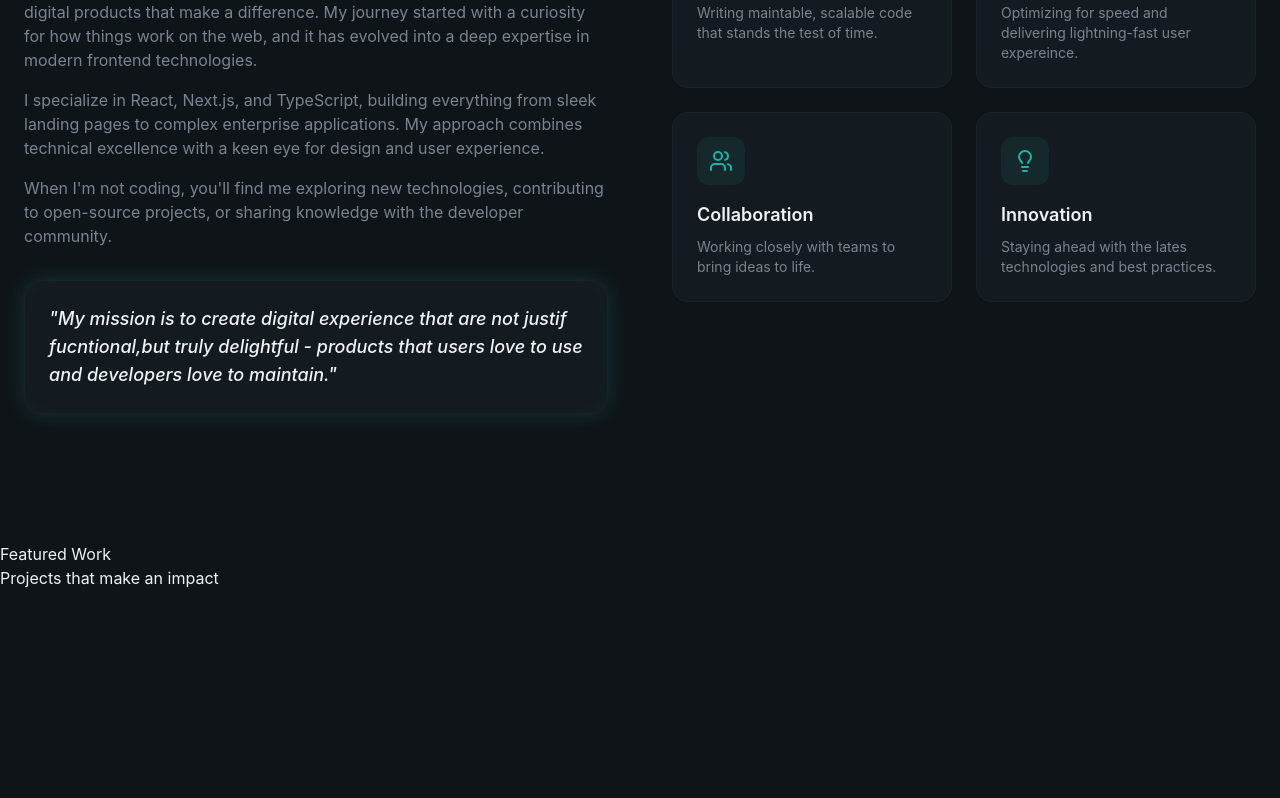
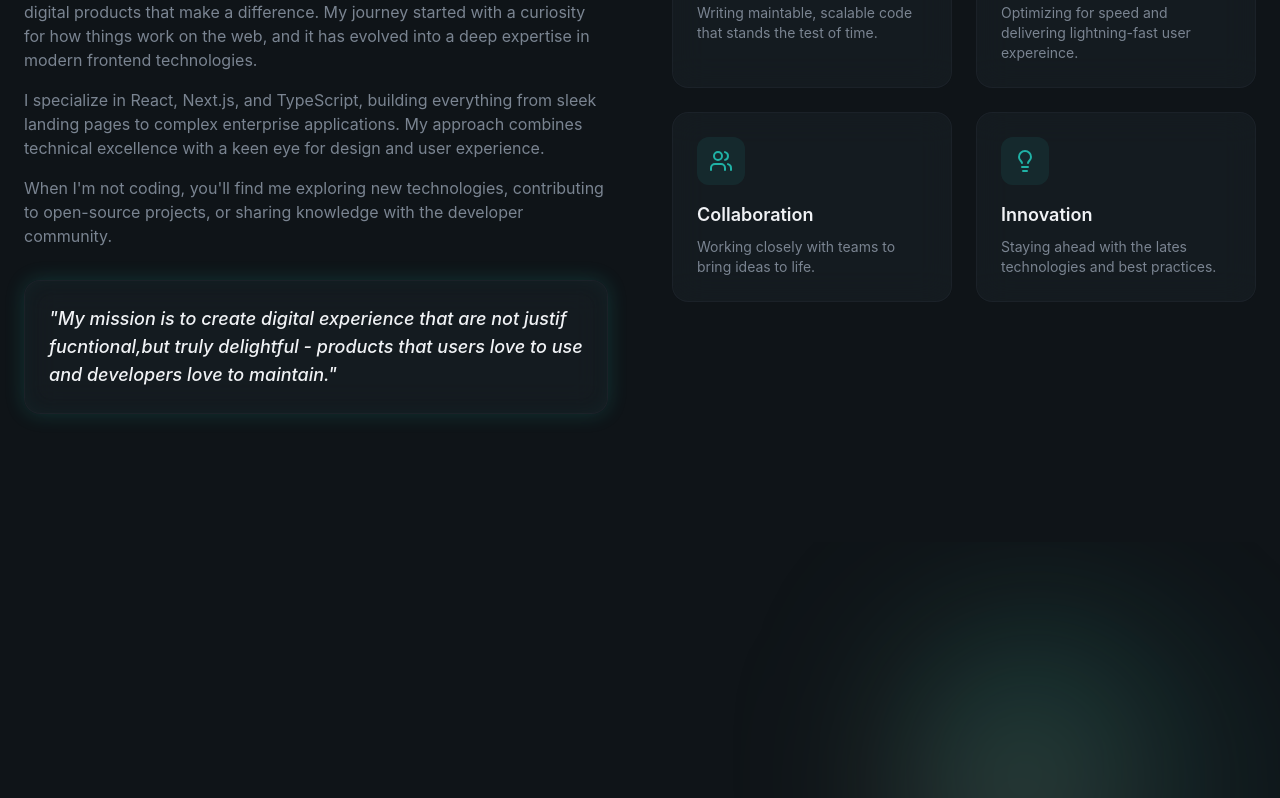
Before and after one commit to Ridzzz0Alam/dev_personal_project, a React (Vite) app: page / in a window 1280 px wide. Shown: the part 1468-2266 px from the top of the page. Before the commit the page ends 2058 px from the top, so only its background shows below. Built offline with nearby package versions, Linux system fonts and the light colour scheme.

Commit message:
added projects

```diff
--- a/src/sections/Projects.jsx
+++ b/src/sections/Projects.jsx
@@ -1,20 +1,20 @@
 export const Projects = () =>{
     return (
-        <section>
+        <section id="projects" className="py-32 relative overflow-hidden">
             {/* Bg Glows */}
-            <div>
-                <div>
-                    <div>
+            <div className="absolute top-1/4 right-0 w-96 h-96 bg-primary/5 rounded-full blur-3xl">
+                <div className="absolute bottom-1/4 left-0 w-64 h-64 bg-highlight/5 rounded-full blur-3xl">
+                    <div className="container mx-auto px-6 relative z-10">
                         {/* Section Header */}
-                        <div>
-                            <span>
+                        <div className="text-center mx-auto max-w-3xl mb-16">
+                            <span className="text-secondary-foreground text-sm font-medium tracking-wider uppercase animate-fade-in">
                                 Featured Work
                             </span>
-                            <h2>
+                            <h2 className="text-4xl md:text-5xl font-bold mt-4 mb-6 animate-fade-in animation-delay-100 text-secondary-foreground">
                                 Projects that
-                                <span>
+                                <span className="font-serif italic font-normal text-white">
                                     {" "}
-                                    make an impact
+                                    make an impact.
                                 </span>
                             </h2>
                         </div>
```
